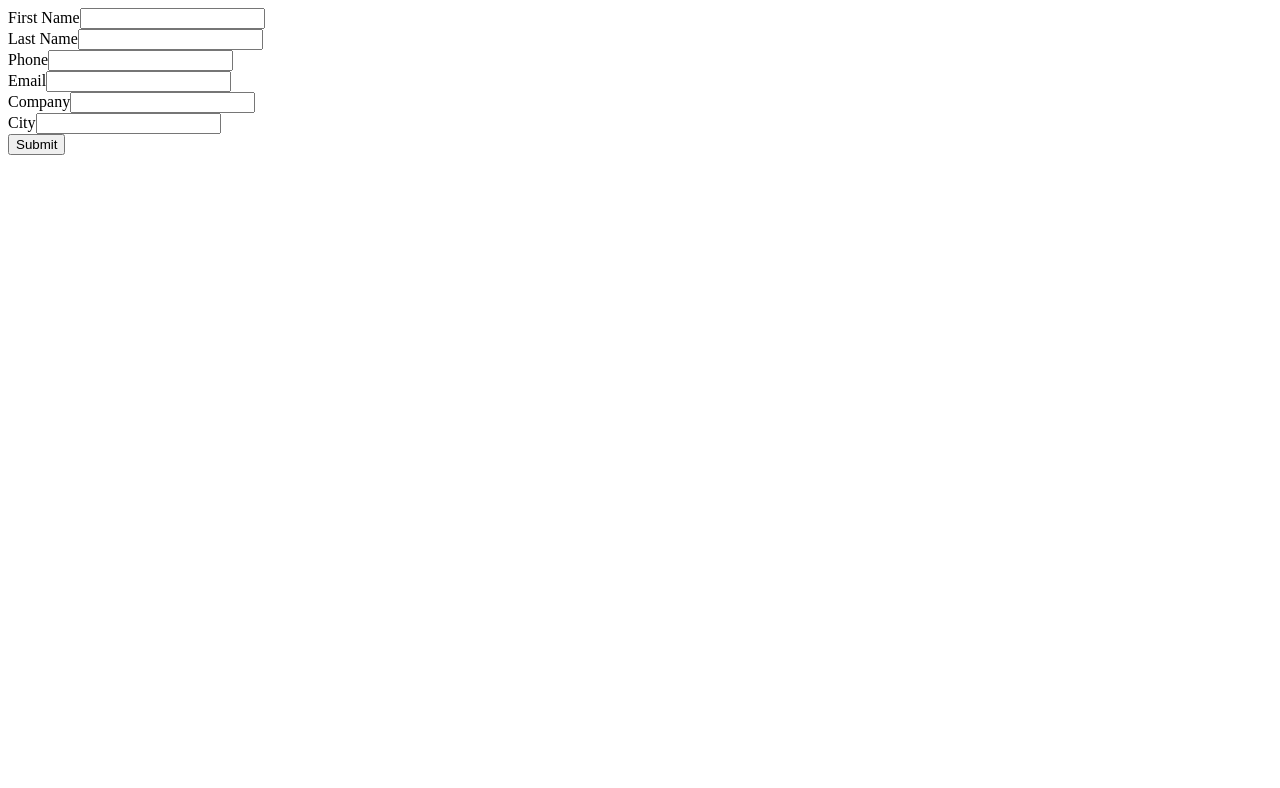
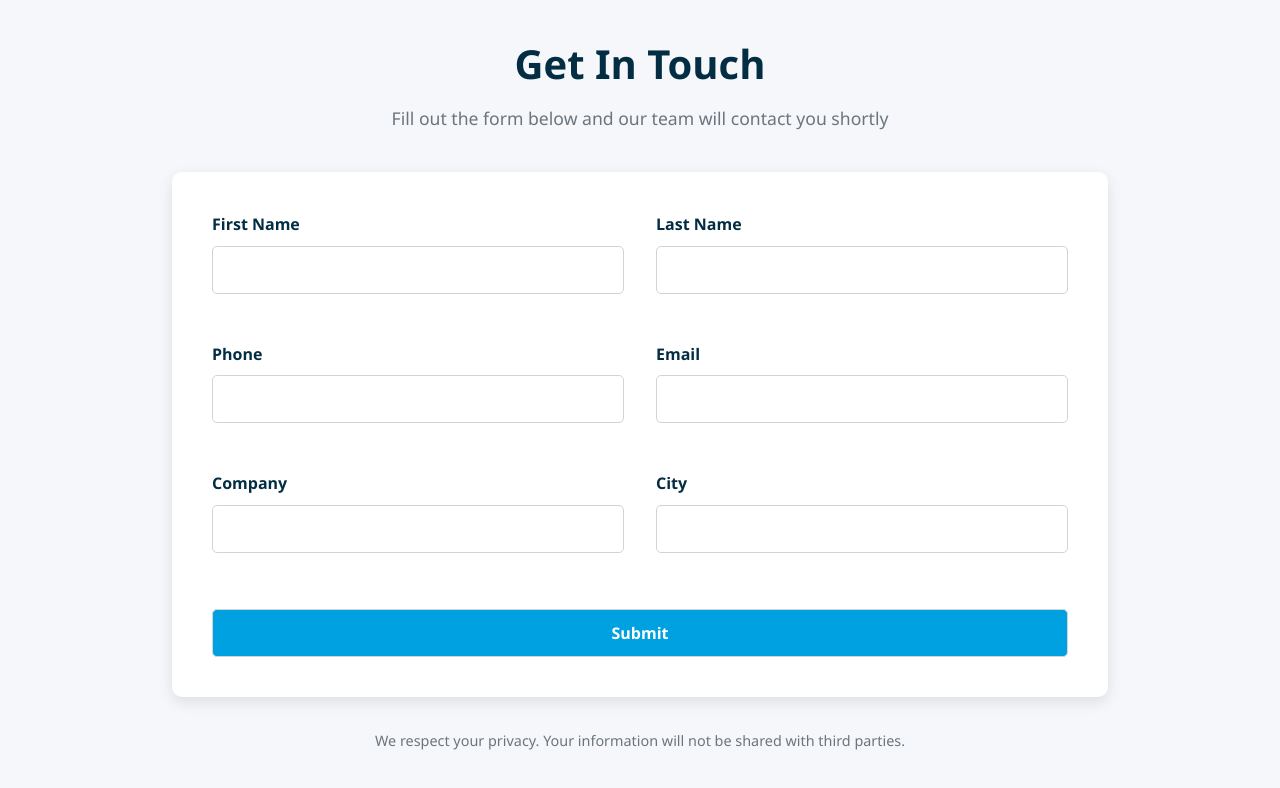
Before and after one commit to vignesh-saran/webtolead, a plain HTML site: page index.html in a window 1280 px wide. Drawn offline with Linux system fonts and the light colour scheme.

Commit message:
Update index.html

```diff
--- a/index.html
+++ b/index.html
@@ -1,40 +1,203 @@
- <!--  ----------------------------------------------------------------------  -->
-<!--  NOTE: Please add the following <META> element to your page <HEAD>.      -->
-<!--  If necessary, please modify the charset parameter to specify the        -->
-<!--  character set of your HTML page.                                        -->
-<!--  ----------------------------------------------------------------------  -->
+<!DOCTYPE html>
+<html lang="en">
+<head>
+    <meta charset="UTF-8">
+    <meta name="viewport" content="width=device-width, initial-scale=1.0">
+    <meta http-equiv="Content-type" content="text/html; charset=UTF-8">
+    <title>Contact Us - Get in Touch</title>
+    <style>
+        :root {
+            --primary-color: #00a1e0;
+            --secondary-color: #032d42;
+            --accent-color: #ff6b35;
+            --light-color: #f8f9fa;
+            --dark-color: #212529;
+            --success-color: #28a745;
+        }
 
-<META HTTP-EQUIV="Content-type" CONTENT="text/html; charset=UTF-8">
+        * {
+            box-sizing: border-box;
+            margin: 0;
+            padding: 0;
+            font-family: 'Segoe UI', Tahoma, Geneva, Verdana, sans-serif;
+        }
 
-<!--  ----------------------------------------------------------------------  -->
-<!--  NOTE: Please add the following <FORM> element to your page.             -->
-<!--  ----------------------------------------------------------------------  -->
+        body {
+            background-color: #f5f7fa;
+            color: var(--dark-color);
+            line-height: 1.6;
+        }
 
-<form action="https://webto.salesforce.com/servlet/servlet.WebToLead?encoding=UTF-8&orgId=00DgL000003OVox" method="POST">
+        .container {
+            max-width: 1000px;
+            margin: 0 auto;
+            padding: 2rem;
+        }
 
-<input type=hidden name="oid" value="00DgL000003OVox">
-<input type=hidden name="retURL" value="https://www.google.com/">
+        .form-header {
+            text-align: center;
+            margin-bottom: 2.5rem;
+        }
 
-<!--  ----------------------------------------------------------------------  -->
-<!--  NOTE: These fields are optional debugging elements. Please uncomment    -->
-<!--  these lines if you wish to test in debug mode.                          -->
-<!--  <input type="hidden" name="debug" value=1>                              -->
-<!--  <input type="hidden" name="debugEmail"                                  -->
-<!--  value="kingofvignesh123@gmail.com">                                     -->
-<!--  ----------------------------------------------------------------------  -->
+        .form-header h1 {
+            color: var(--secondary-color);
+            font-size: 2.5rem;
+            margin-bottom: 0.5rem;
+        }
 
-<label for="first_name">First Name</label><input  id="first_name" maxlength="40" name="first_name" size="20" type="text" /><br>
+        .form-header p {
+            color: #6c757d;
+            font-size: 1.1rem;
+        }
 
-<label for="last_name">Last Name</label><input  id="last_name" maxlength="80" name="last_name" size="20" type="text" /><br>
+        .lead-form {
+            background: white;
+            border-radius: 10px;
+            box-shadow: 0 5px 15px rgba(0, 0, 0, 0.1);
+            padding: 2.5rem;
+            margin-bottom: 2rem;
+            animation: fadeIn 0.6s ease-out forwards;
+        }
 
-<label for="phone">Phone</label><input  id="phone" maxlength="40" name="phone" size="20" type="text" /><br>
+        .form-row {
+            display: flex;
+            flex-wrap: wrap;
+            margin: 0 -1rem 1.5rem;
+        }
 
-<label for="email">Email</label><input  id="email" maxlength="80" name="email" size="20" type="text" /><br>
+        .form-group {
+            flex: 1 0 calc(50% - 2rem);
+            margin: 0 1rem 1.5rem;
+            min-width: 250px;
+        }
 
-<label for="company">Company</label><input  id="company" maxlength="40" name="company" size="20" type="text" /><br>
+        label {
+            display: block;
+            margin-bottom: 0.5rem;
+            font-weight: 600;
+            color: var(--secondary-color);
+        }
 
-<label for="city">City</label><input  id="city" maxlength="40" name="city" size="20" type="text" /><br>
+        input[type="text"],
+        input[type="email"],
+        input[type="tel"],
+        input[type="submit"] {
+            width: 100%;
+            padding: 0.75rem 1rem;
+            border: 1px solid #ced4da;
+            border-radius: 5px;
+            font-size: 1rem;
+            transition: all 0.3s ease;
+        }
 
-<input type="submit" name="submit">
+        input[type="text"]:focus,
+        input[type="email"]:focus,
+        input[type="tel"]:focus {
+            outline: none;
+            border-color: var(--primary-color);
+            box-shadow: 0 0 0 3px rgba(0, 161, 224, 0.2);
+        }
 
-</form>
+        .submit-btn {
+            background-color: var(--primary-color);
+            color: white;
+            border: none;
+            padding: 1rem 2rem;
+            font-size: 1.1rem;
+            font-weight: 600;
+            border-radius: 5px;
+            cursor: pointer;
+            transition: all 0.3s ease;
+            display: block;
+            margin: 2rem auto 0;
+            width: auto;
+        }
+
+        .submit-btn:hover {
+            background-color: #0088c6;
+            transform: translateY(-2px);
+            box-shadow: 0 5px 15px rgba(0, 0, 0, 0.1);
+        }
+
+        .form-footer {
+            text-align: center;
+            color: #6c757d;
+            font-size: 0.9rem;
+        }
+
+        @media (max-width: 768px) {
+            .form-group {
+                flex: 1 0 calc(100% - 2rem);
+            }
+
+            .form-header h1 {
+                font-size: 2rem;
+            }
+        }
+
+        @keyframes fadeIn {
+            from { opacity: 0; transform: translateY(20px); }
+            to { opacity: 1; transform: translateY(0); }
+        }
+    </style>
+</head>
+<body>
+    <div class="container">
+        <div class="form-header">
+            <h1>Get In Touch</h1>
+            <p>Fill out the form below and our team will contact you shortly</p>
+        </div>
+
+        <form class="lead-form" action="https://webto.salesforce.com/servlet/servlet.WebToLead?encoding=UTF-8&orgId=00DgL000003OVox" method="POST">
+            <input type="hidden" name="oid" value="00DgL000003OVox">
+            <input type="hidden" name="retURL" value="https://www.google.com/">
+
+            <!-- Debugging elements (commented out) -->
+            <!-- <input type="hidden" name="debug" value=1> -->
+            <!-- <input type="hidden" name="debugEmail" value="kingofvignesh123@gmail.com"> -->
+
+            <div class="form-row">
+                <div class="form-group">
+                    <label for="first_name">First Name</label>
+                    <input id="first_name" maxlength="40" name="first_name" type="text" required>
+                </div>
+
+                <div class="form-group">
+                    <label for="last_name">Last Name</label>
+                    <input id="last_name" maxlength="80" name="last_name" type="text" required>
+                </div>
+            </div>
+
+            <div class="form-row">
+                <div class="form-group">
+                    <label for="phone">Phone</label>
+                    <input id="phone" maxlength="40" name="phone" type="tel">
+                </div>
+
+                <div class="form-group">
+                    <label for="email">Email</label>
+                    <input id="email" maxlength="80" name="email" type="email" required>
+                </div>
+            </div>
+
+            <div class="form-row">
+                <div class="form-group">
+                    <label for="company">Company</label>
+                    <input id="company" maxlength="40" name="company" type="text">
+                </div>
+
+                <div class="form-group">
+                    <label for="city">City</label>
+                    <input id="city" maxlength="40" name="city" type="text">
+                </div>
+            </div>
+
+            <input type="submit" name="submit" class="submit-btn" value="Submit">
+        </form>
+
+        <div class="form-footer">
+            <p>We respect your privacy. Your information will not be shared with third parties.</p>
+        </div>
+    </div>
+</body>
+</html>
```
